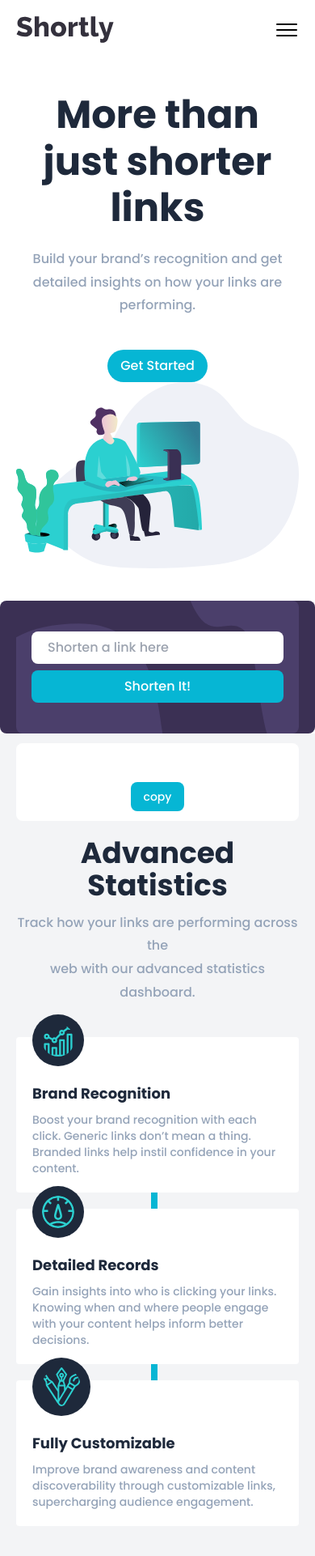
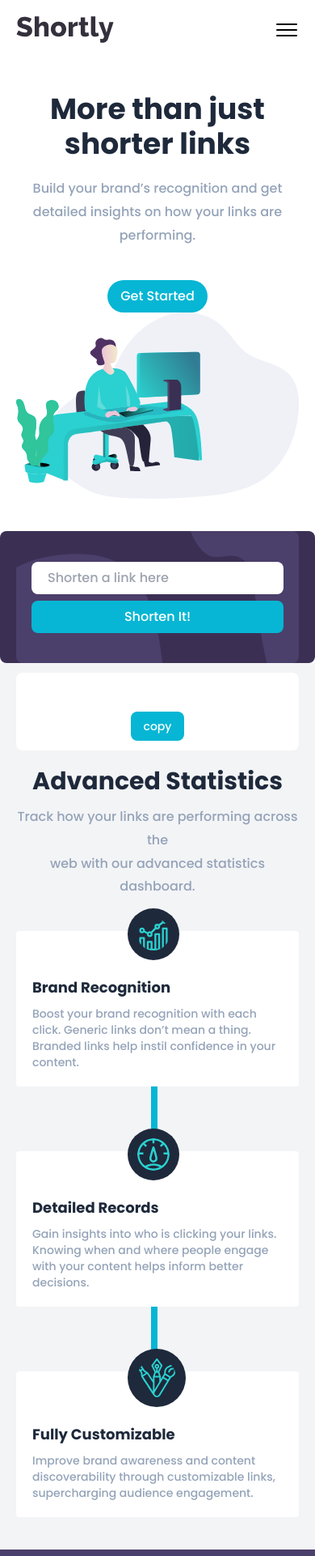
Before and after one commit to Ofosuansahh/url-shortening-web-app, a React (Create React App) app: page / in a window 390 px wide. Shown: the top 1922 px of the page at 81% size. Built offline with nearby package versions, Linux system fonts and the light colour scheme.

Commit message:
responsiveness

```diff
--- a/src/components/Advanced.js
+++ b/src/components/Advanced.js
@@ -8,15 +8,15 @@
     <div>
         <section className="bg-gray-100 pt-32 pb-10 lg:pb-40">
             <div className="max-width">
-            <h2 className="text-4xl font-bold text-slate-800 mb-3 text-center">Advanced Statistics</h2>
+            <h2 className="text-3xl md:text-4xl font-bold text-slate-800 mb-3 text-center">Advanced Statistics</h2>
             <p className="text-slate-400 text-center mb-10 lg:mb-20">
                 Track how your links are performing across the <br />
                 web with our advanced statistics dashboard.
             </p>
 
-            <div className="relative card grid grid-cols-1 gap-5 md:grid-cols-2 lg:grid-cols-3 mt-5">
+            <div className="relative card grid grid-cols-1 gap-20 md:grid-cols-2 lg:grid-cols-3 mt-5">
                 <div className="line"></div>
-                <article className="bg-white p-5 rounded relative">
+                <article className="bg-white p-5 rounded relative mobi">
                     <img src={brand} alt=""
                     className="p-3 -mt-12 bg-slate-800 rounded-full" />
                     <h3 className="text-slate-800 text-lg mt-5 mb-2 font-bold">Brand Recognition</h3>
@@ -26,7 +26,7 @@
                     </p>
                 </article>
 
-                <article className="bg-white p-5 rounded relative">
+                <article className="bg-white p-5 rounded relative mobi">
                     <img src={records} alt=""
                     className="p-3 -mt-12 bg-slate-800 rounded-full" />
                     <h3 className="text-slate-800 text-lg mt-5 mb-2 font-bold">Detailed Records</h3>
@@ -36,7 +36,7 @@
                     </p>
                 </article>
 
-                <article className="bg-white p-5 rounded relative">
+                <article className="bg-white p-5 rounded relative mobi">
                     <img src={fully} alt=""
                     className="p-3 -mt-12 bg-slate-800 rounded-full" />
                     <h3 className="text-slate-800 text-lg mt-5 mb-2 font-bold">Fully Customizable</h3>
--- a/src/components/Footer.js
+++ b/src/components/Footer.js
@@ -9,7 +9,7 @@
   return (
     <div>
         <footer className="bg-slate-900 py-10 lg:py-20">
-            <div className="max-width grid grid-cols-1 gap-5 text-center md:grid-cols-3 lg:grid-cols-5">
+            <div className="max-width grid grid-cols-1 gap-5 text-center md:text-left md:grid-cols-3 lg:grid-cols-5">
                 <article className="logo-img">
                     <img src={logo} />
                 </article>
--- a/src/components/Showcase.js
+++ b/src/components/Showcase.js
@@ -8,7 +8,7 @@
         <section className="py-10 lg:py-20">
             <div className="max-width grid grid-cols-1 md:grid-cols-2 md:gap-10 md:place-items-center">
                 <article className="text-center md:text-left">
-                    <h1 className="text-5xl lg:text-6xl mb-5 font-bold text-slate-800">More than just shorter links</h1>
+                    <h1 className="text-4xl md:5xl lg:text-6xl mb-5 font-bold text-slate-800">More than just shorter links</h1>
                     <p className="lg:text-lg text-slate-400 mb-10">
                         Build your brand’s recognition and get detailed insights
                         on how your links are performing.
--- a/src/index.css
+++ b/src/index.css
@@ -99,7 +99,7 @@
 @media (max-width: 500px){
   .line{
     position: relative;
-    height: 20rem;
+    height: 30rem;
     @apply bg-cyan-500 w-2 absolute;
     right: 50%;
     top: 20%;
@@ -114,4 +114,9 @@
     position: relative;
     left: 28%;
   }
+
+  .mobi img{
+    position: relative;
+    left: 38%;
+  }
 }
```
